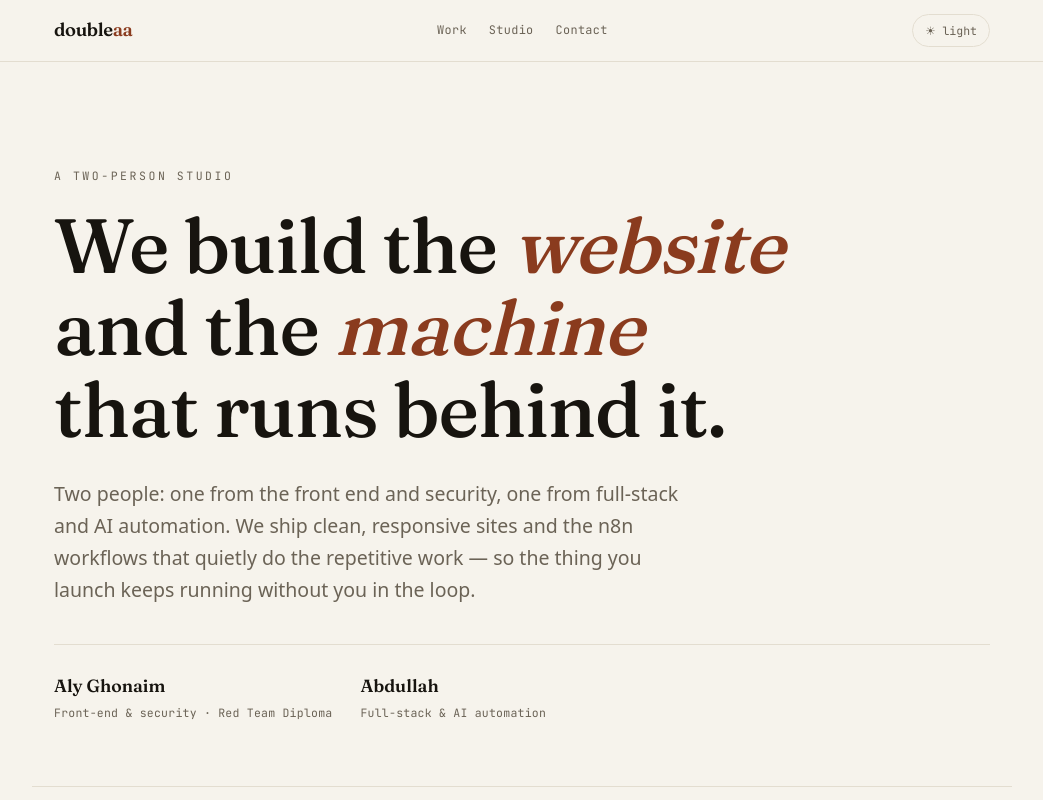
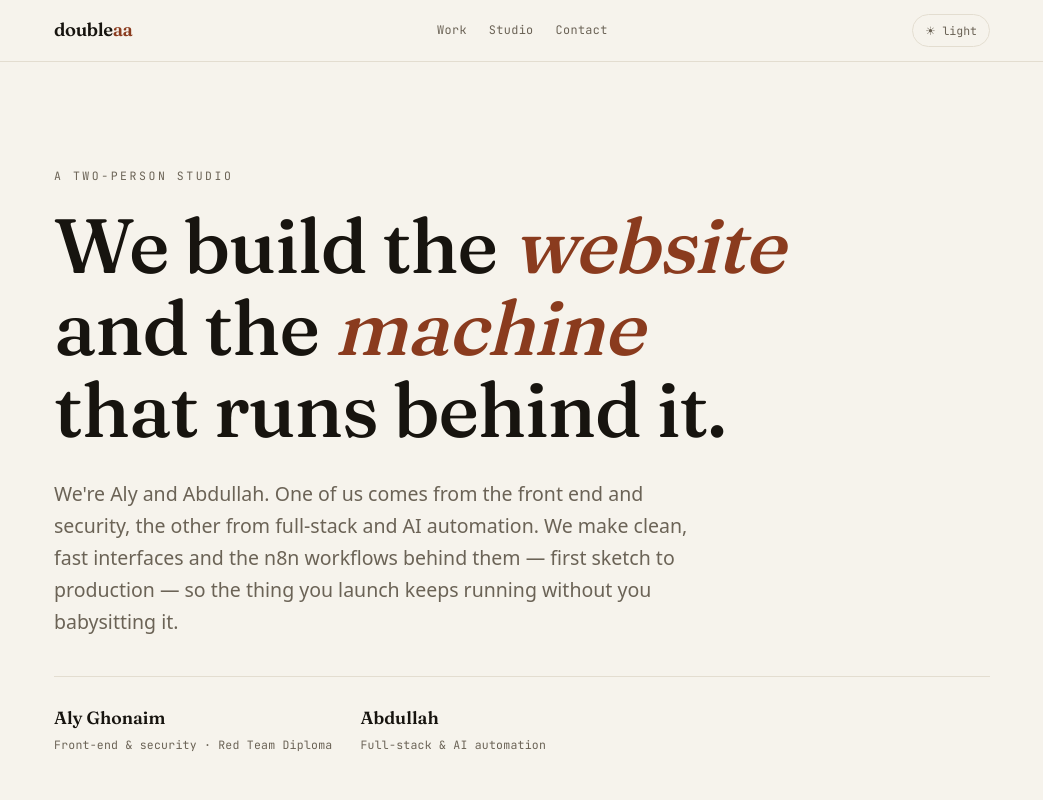
Before and after one commit to aly-ghonaim/doubleaa, a Next.js app: page / in a window 1280 px wide. Shown: the top 800 px of the page, without its empty margins (118-1161 px from the left). Built offline with nearby package versions, Linux system fonts and the light colour scheme.

Commit message:
docs: adopt a warmer first-person voice for site copy
Rewrite hero intro, studio Q&A and contact copy in a confident,
plainspoken, outcome-focused register. Original wording.

Co-Authored-By: Claude Opus 4.8 <noreply@anthropic.com>

```diff
--- a/src/app/page.tsx
+++ b/src/app/page.tsx
@@ -17,10 +17,11 @@ export default function Home() {
             behind it.
           </h1>
           <p className="hero-lede">
-            Two people: one from the front end and security, one from
-            full-stack and AI automation. We ship clean, responsive sites and
-            the n8n workflows that quietly do the repetitive work — so the thing
-            you launch keeps running without you in the loop.
+            We&apos;re Aly and Abdullah. One of us comes from the front end and
+            security, the other from full-stack and AI automation. We make
+            clean, fast interfaces and the n8n workflows behind them — first
+            sketch to production — so the thing you launch keeps running without
+            you babysitting it.
           </p>
           <div className="who-row">
             <div className="who">
@@ -94,8 +95,8 @@ export default function Home() {
         <section id="contact" className="wrap section">
           <h2 className="sec-label font-mono">Contact</h2>
           <p className="contact-lede">
-            A site that needs building, or a repetitive process that should run
-            itself — send the outcome you want and we&apos;ll scope it.
+            A site that needs building, or a repetitive job that should run
+            itself — send us the outcome you want and we&apos;ll scope it.
           </p>
           <div className="contact-row">
             <CopyEmail />
--- a/src/lib/content.ts
+++ b/src/lib/content.ts
@@ -94,15 +94,15 @@ export const automation: Project[] = [
 export const studioQA: { q: string; a: string }[] = [
   {
     q: "What we build",
-    a: "Marketing sites and storefronts on the front, n8n and AI pipelines on the back. We like projects where a website and an automation meet — a form that feeds a workflow, a store that runs its own busywork.",
+    a: "Marketing sites and storefronts on the front, n8n and AI pipelines behind them. The work we like best is where the two meet — a form that feeds a workflow, a store that runs its own admin.",
   },
   {
     q: "How we work",
-    a: "Tell us the outcome, not the ticket. We scope it down to the smallest thing that actually solves it, build that, and only add once it earns its place. One of us comes from security, so what we ship is built to hold up.",
+    a: "Tell us the outcome, not the ticket. We cut it down to the smallest thing that actually solves it, ship that, and add more only once it earns its place. One of us is a security person, so what we hand over is built to hold up.",
   },
   {
     q: "How to reach us",
-    a: "Email with what you're building and where it's getting stuck. We read everything and write back.",
+    a: "Email us what you're building and where it's getting stuck. We read everything, and we write back.",
   },
 ];
 
```
Also changed, not shown: 1 other file (tests, documents, lock files or other folders).
